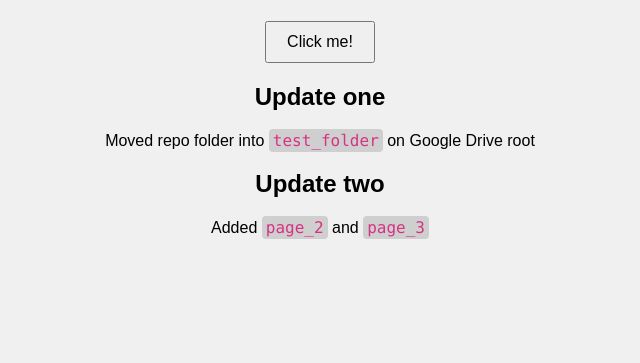
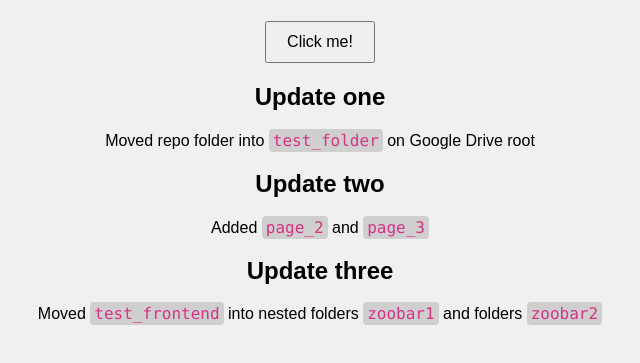
Before and after one commit to emilykbrown/frontend-test, a plain HTML site: page index.html in a window 1280 px wide. Shown: the part 155-518 px from the top of the page, without its empty margins (320-960 px from the left). Drawn offline with Linux system fonts and the light colour scheme.

Commit message:
✅ Update 3

```diff
--- a/index.html
+++ b/index.html
@@ -20,6 +20,9 @@
     <h2>Update two</h2>
     <p>Added <span class="code">page_2</span> and <span class="code">page_3</span></p>
 
+    <h2>Update three</h2>
+    <p>Moved <span class="code">test_frontend</span> into nested folders <span class="code">zoobar1</span> and folders <span class="code">zoobar2</span></p>
+
 
     <script src="script.js"></script>
 </body>
```
